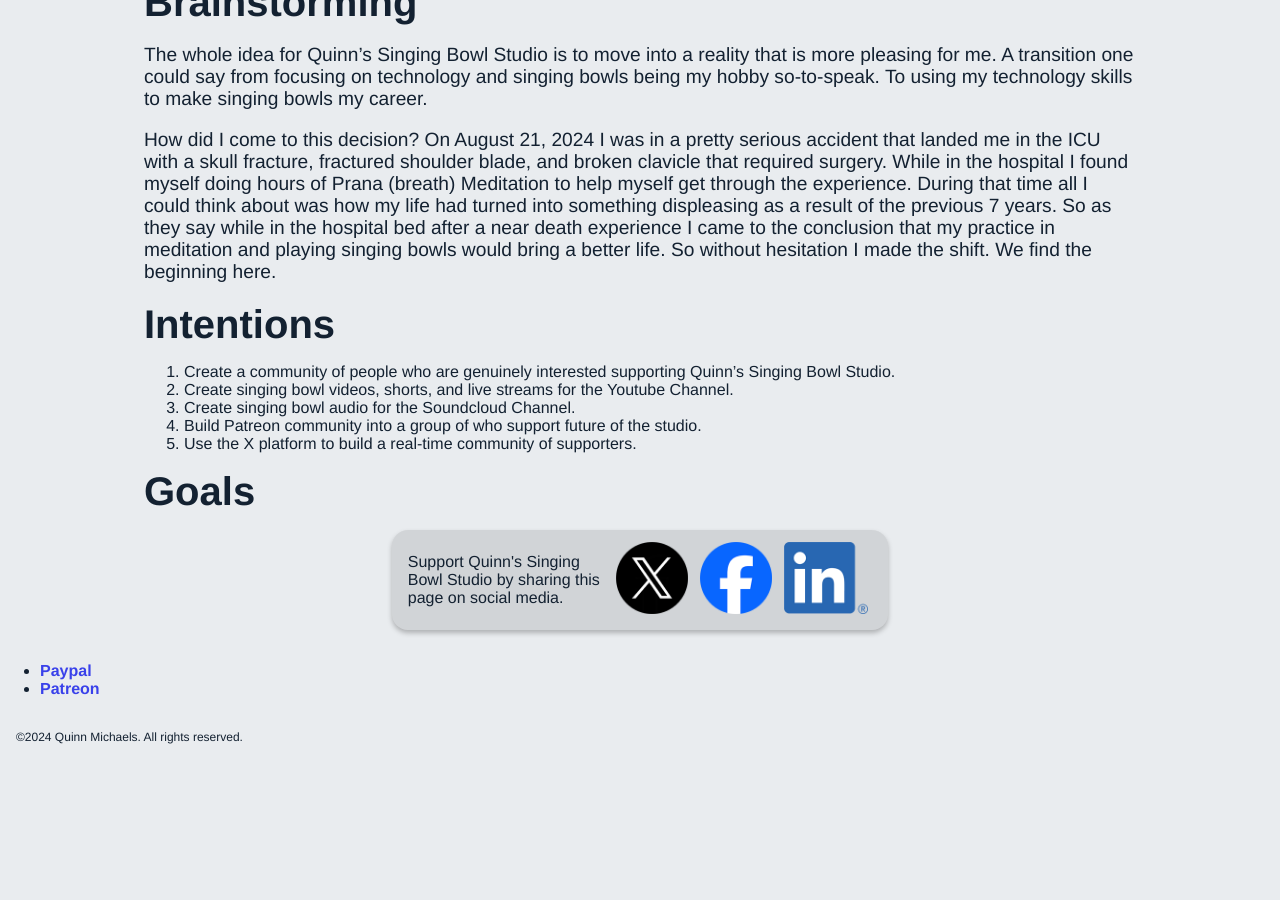
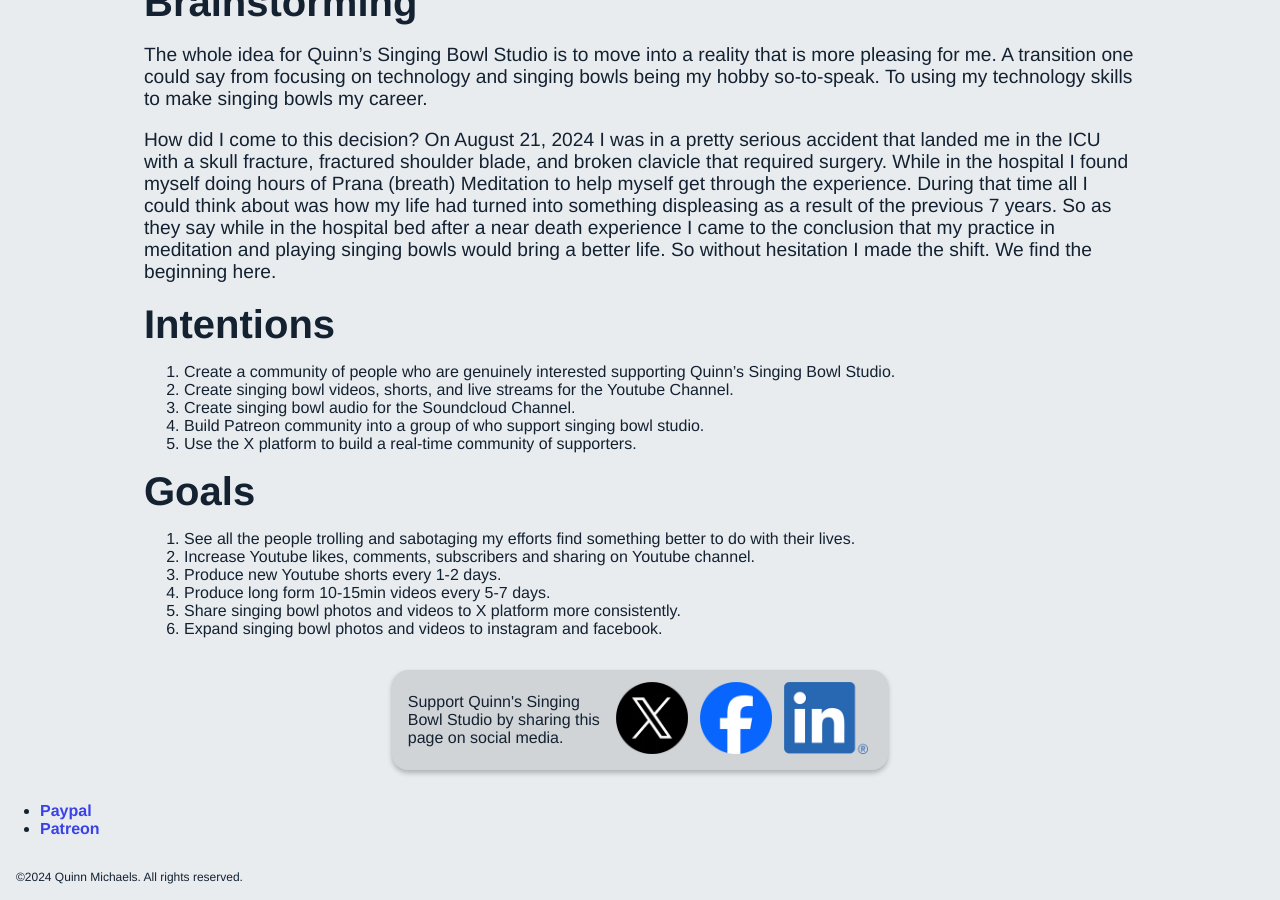
Before and after one commit to indraai/quinnmichaels.com, a Jekyll site: the page built from _posts/2024-10-23-welcome.md, in a window 1280 px wide and 900 px high, scrolled down 597 px. Built offline with Jekyll 4.4.1, drawn with Linux system fonts in a browser that asks for light colours; some web fonts are replaced; before the commit the page ends 1357 px from its top, so only the background shows below that.

Commit message:
update sharing image

```diff
--- a/_posts/2024-10-23-welcome.md
+++ b/_posts/2024-10-23-welcome.md
@@ -23,8 +23,14 @@
 1. Create a community of people who are genuinely interested supporting Quinn's Singing Bowl Studio.
 2. Create singing bowl videos, shorts, and live streams for the Youtube Channel.
 3. Create singing bowl audio for the Soundcloud Channel.
-4. Build Patreon community into a group of who support future of the studio.
+4. Build Patreon community into a group of who support singing bowl studio.
 5. Use the X platform to build a real-time community of supporters.
 
 
 ## Goals
+1. See all the people trolling and sabotaging my efforts find something better to do with their lives.
+2. Increase Youtube likes, comments, subscribers and sharing on Youtube channel.
+3. Produce new Youtube shorts every 1-2 days.
+4. Produce long form 10-15min videos every 5-7 days.
+5. Share singing bowl photos and videos to X platform more consistently.
+6. Expand singing bowl photos and videos to instagram and facebook.
--- a/index.html
+++ b/index.html
@@ -24,7 +24,7 @@
   <meta property="og:site_name" content="{{page.name}}">
   <meta property="og:title" content="{{page.title}}">
   <meta property="og:description" content="{{page.describe}}">
-  <meta property="og:image" content="{{page.image}}">
+  <meta name="og:image" content="{{site.url}}{{page.image}}">
   <meta property="og:url" content="{{site.url}}{{page.url}}">
 
   <meta name="twitter:card" content="summary_large_image">
```
